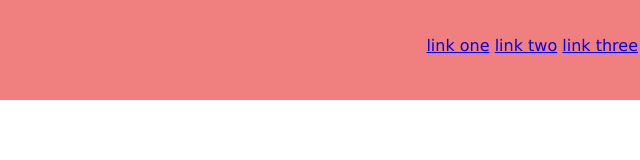
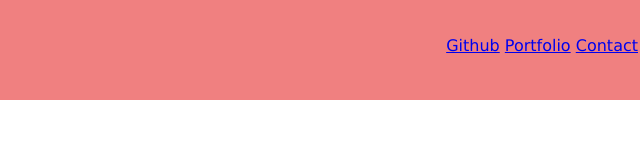
Before and after one commit to blanchardt/repo-test, a plain HTML site: page index.html in a window 1280 px wide. Shown: the full height of the page, 640-1280 px from the left. Drawn offline with Linux system fonts and the light colour scheme.

Commit message:
adjusted links names

```diff
--- a/index.html
+++ b/index.html
@@ -11,9 +11,9 @@
     <header>
       <h1>Trevor Blanchard</h1>
       <ul>
-        <li><a href="#">link one</a></li>
-        <li><a href="#">link two</a></li>
-        <li><a href="#">link three</a></li>
+        <li><a href="#">Github</a></li>
+        <li><a href="#">Portfolio</a></li>
+        <li><a href="#">Contact</a></li>
       </ul>
     </header>
 
```
